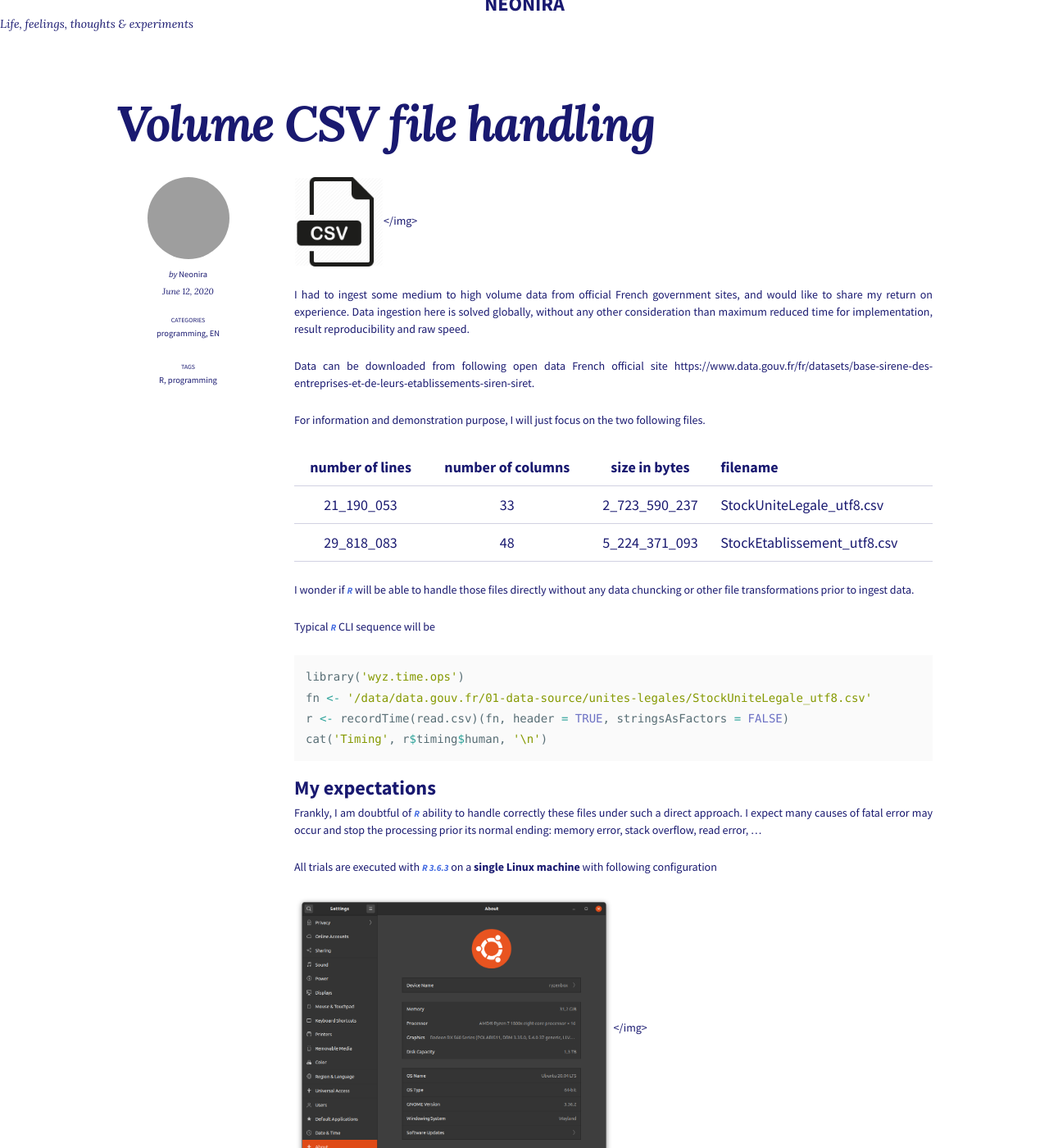
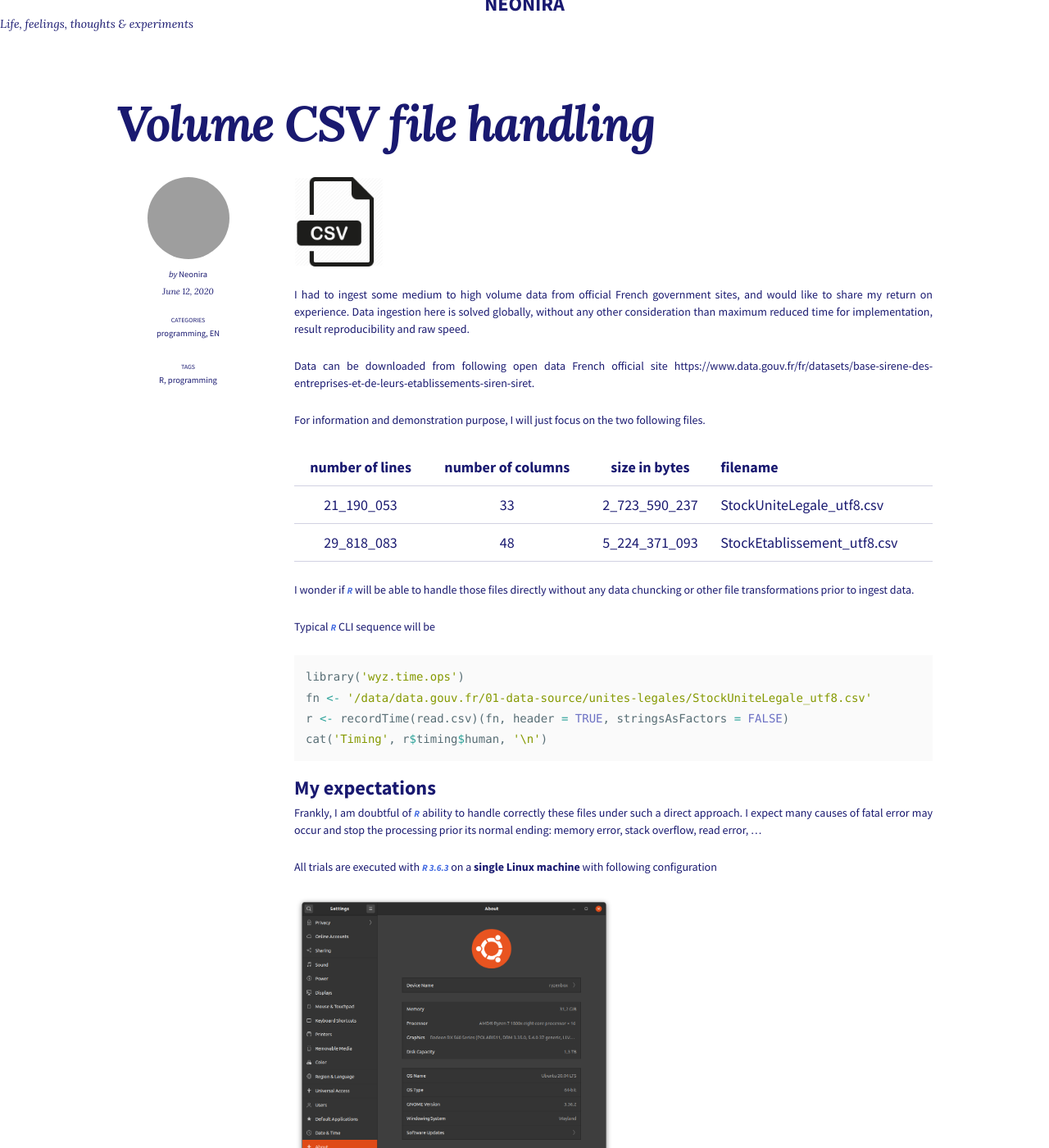
Before and after one commit to neonira/neonira.github.io, a Jekyll site: the page built from _posts/2020-06-12-bulk-loading.md, in a window 1280 px wide and 1400 px high, scrolled down 224 px. Shown: the whole window at 82% size. Built offline with Jekyll 4.4.1, drawn with Linux system fonts in a browser that asks for light colours; nearby versions of some CDN libraries; comment, search, counter and statistics services are not loaded; grey boxes are pictures that could not be loaded.

Commit message:
added post on bulk-loading

```diff
--- a/_posts/2020-06-12-bulk-loading.md
+++ b/_posts/2020-06-12-bulk-loading.md
@@ -11,7 +11,7 @@ share: true
 
 <link rel="stylesheet" href="../assets/css/style.css">
 
-<img src='../images/r/volume/csv.png' width='14%'></img>
+<img src='../images/r/volume/csv.png' width='14%'>
 
 I had to ingest some medium to high volume data from official French government sites,
 and would like to share my return on experience. Data ingestion here is
@@ -54,7 +54,7 @@ prior its normal ending: memory error, stack overflow, read error, ...
 All trials are executed with <cite class="itb">R 3.6.3</cite> on a
 **single Linux machine** with following configuration
 
-<img src='../images/r/volume/machine.png' width='50%'></img>
+<img src='../images/r/volume/machine.png' width='50%'>
 
 Let's proceed to some trials and see what happens.
 
```
